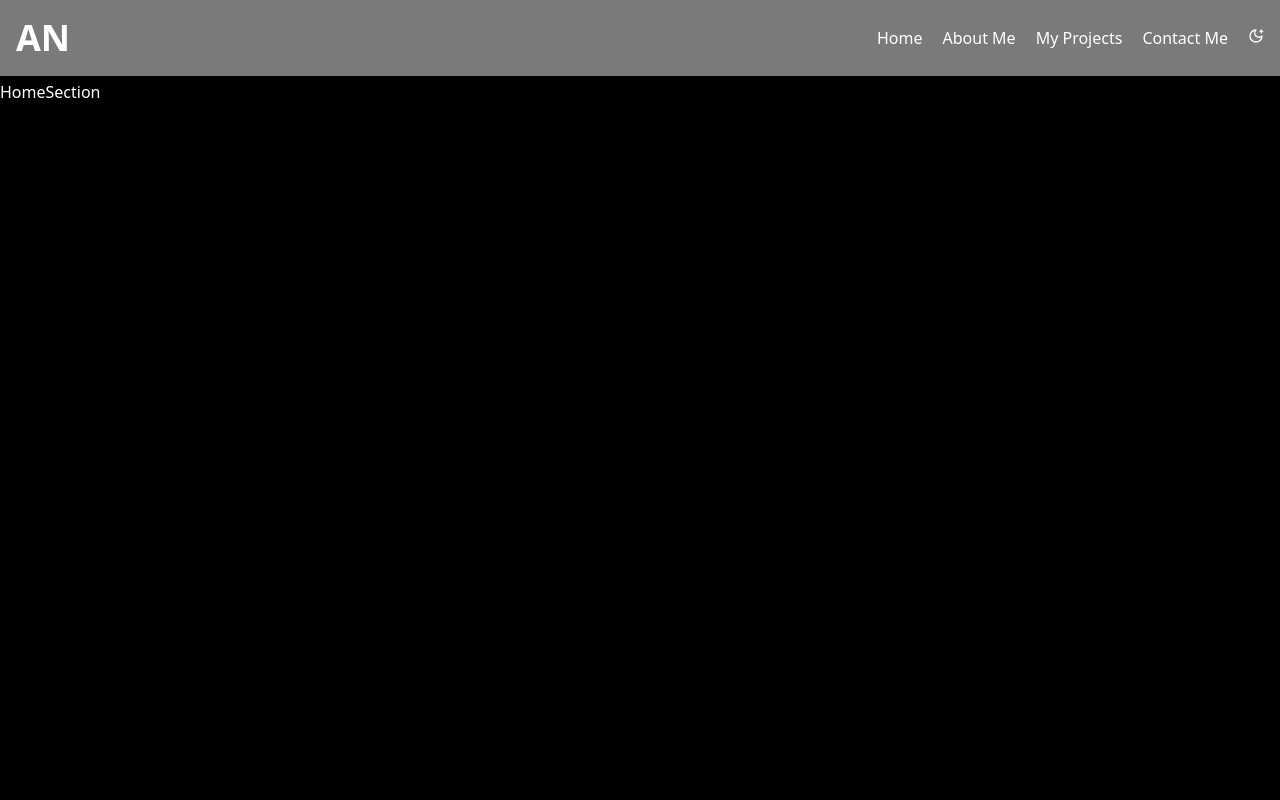
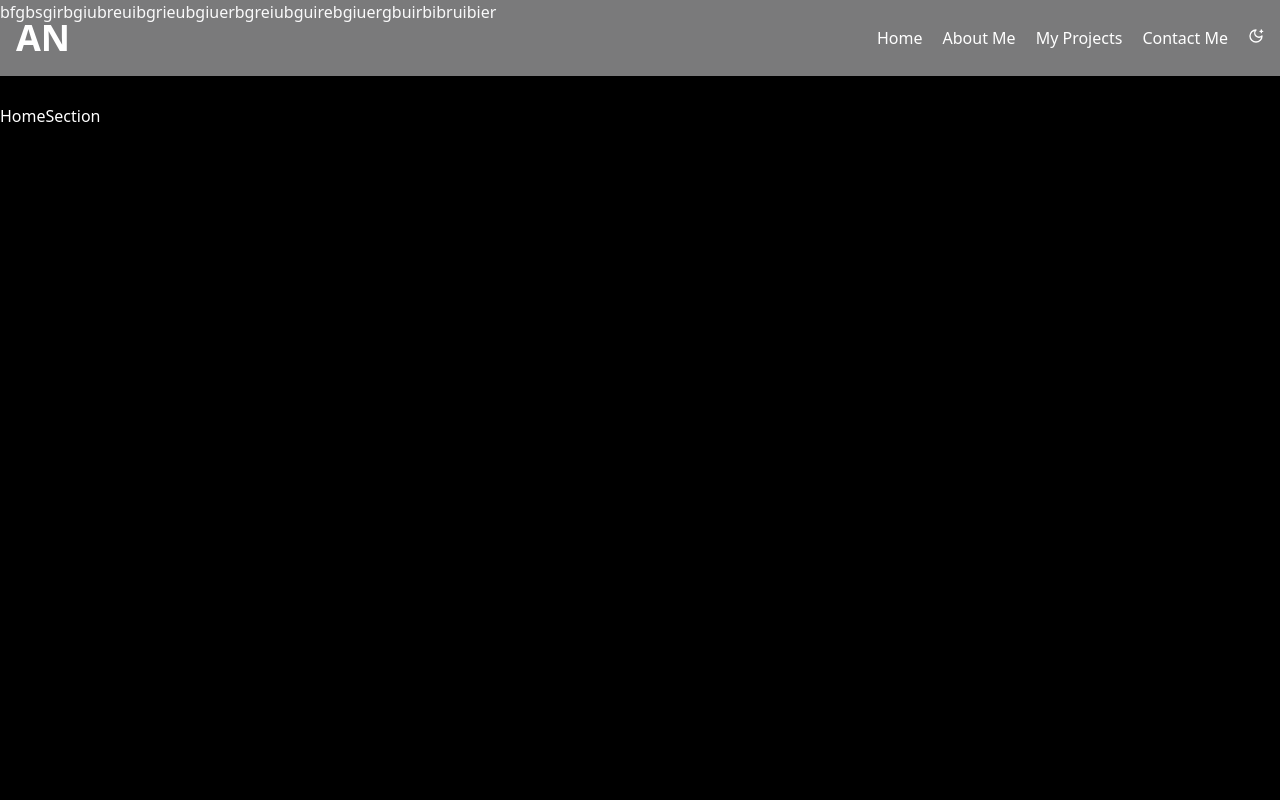
Before and after one commit to Arjun8506/MyPortFolio-In-React, a React (Vite) app: page / in a window 1280 px wide. Shown: the top 800 px of the page. Built offline with nearby package versions, Linux system fonts and the light colour scheme.

Commit message:
first commit

```diff
--- a/src/components/Header.jsx
+++ b/src/components/Header.jsx
@@ -94,6 +94,7 @@ const Header = () => {
         )}
       </div>
 
+        bfgbsgirbgiubreuibgrieubgiuerbgreiubguirebgiuergbuirbibruibier
 
     </header>
   );
```
